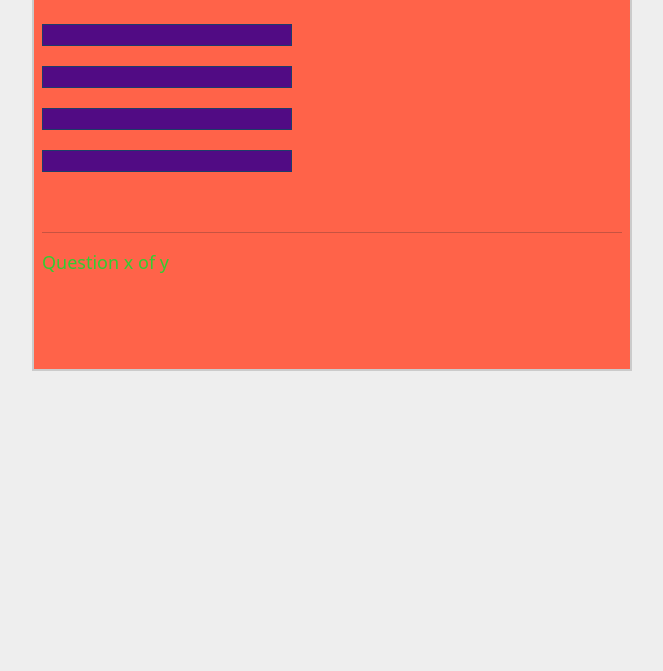
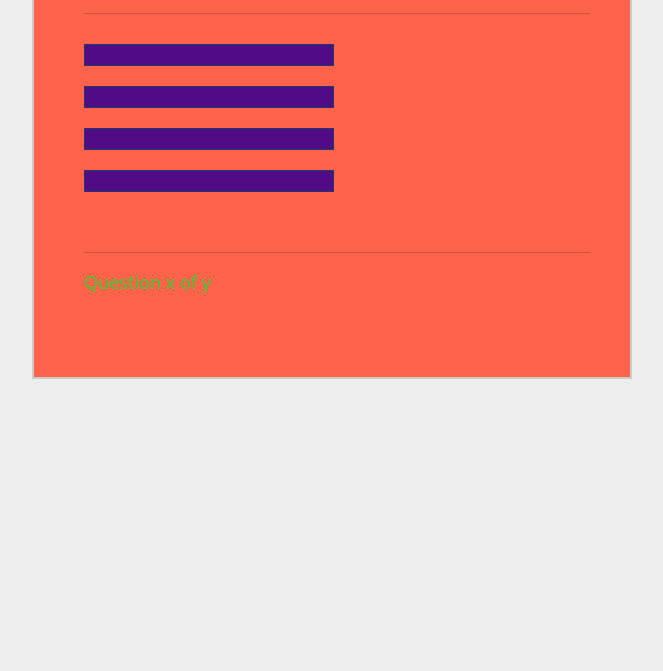
Before and after one commit to KavyaRayidi/Quiz-website, a plain HTML site: page index.html in a window 1280 px wide. Shown: the part 129-800 px from the top of the page, without its empty margins (308-971 px from the left). Drawn offline with nearby package versions, Linux system fonts and the light colour scheme.

Commit message:
Update index.html

```diff
--- a/index.html
+++ b/index.html
@@ -7,7 +7,8 @@
 <link rel="stylesheet" type="text/css" href="prostyle.css">
 </head>
 <body>
-<div class="p-2 grid">
+<div class="d-flex p-2">
+<div class="grid">
 <div id="quiz">
 <h1> QUIZ </h1>
 <hr style="margin-bottom: 20px">
@@ -19,6 +20,7 @@
 <button id="bt2"> <span id="choice2"> </span> </button>
 <button id="bt3"> <span id="choice3"> </span> </button>
 
+</div>
 </div>
 
 <hr style="margin-top: 50px">
```
